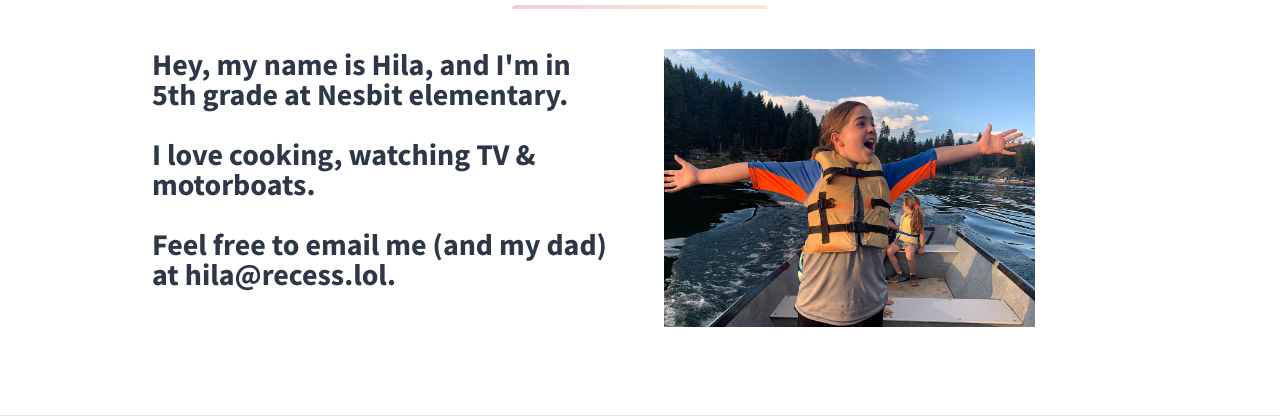
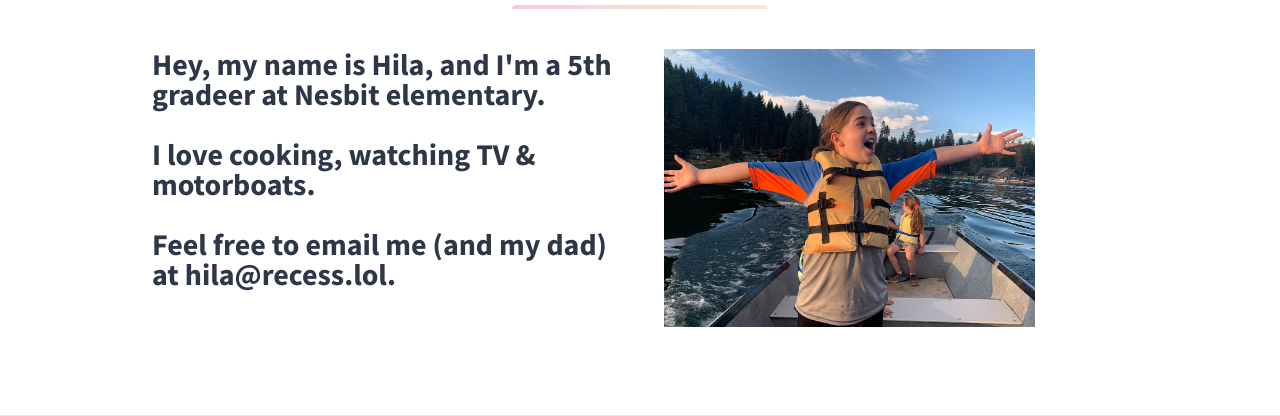
Before and after one commit to NirDremer/recess.lol, a plain HTML site: page index.html in a window 1280 px wide. Shown: the part 734-1150 px from the top of the page. Drawn offline with nearby package versions, Linux system fonts and the light colour scheme.

Commit message:
more grammar

```diff
--- a/index.html
+++ b/index.html
@@ -97,7 +97,7 @@
 		<div class="flex flex-wrap">
 			<div class="w-5/6 sm:w-1/2 p-6">
 				<h3 class="text-3xl text-gray-800 font-bold leading-none mb-3">
-					Hey, my name is Hila, and I'm in 5th grade at Nesbit elementary.<br>
+					Hey, my name is Hila, and I'm a 5th gradeer at Nesbit elementary.<br>
 					<br>
 					I love cooking, watching TV & motorboats.<br>
 					<br>
```
